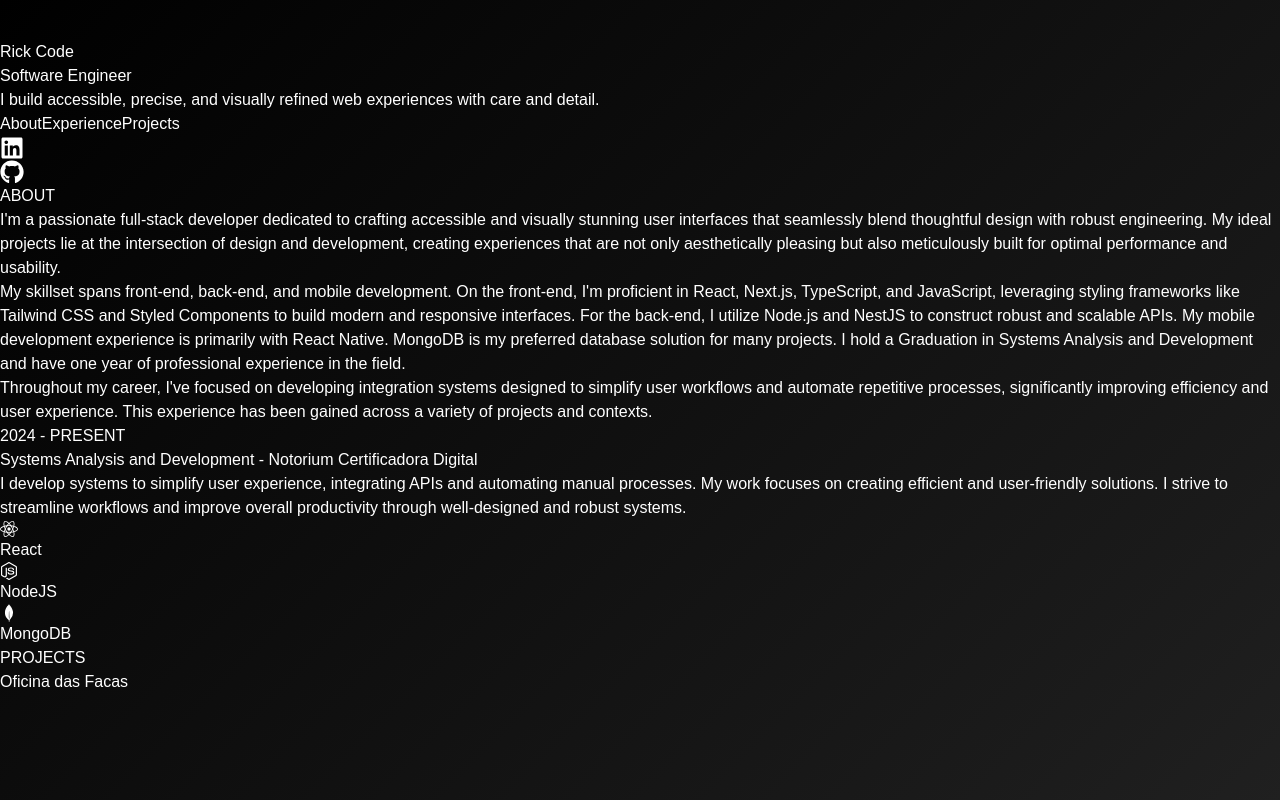
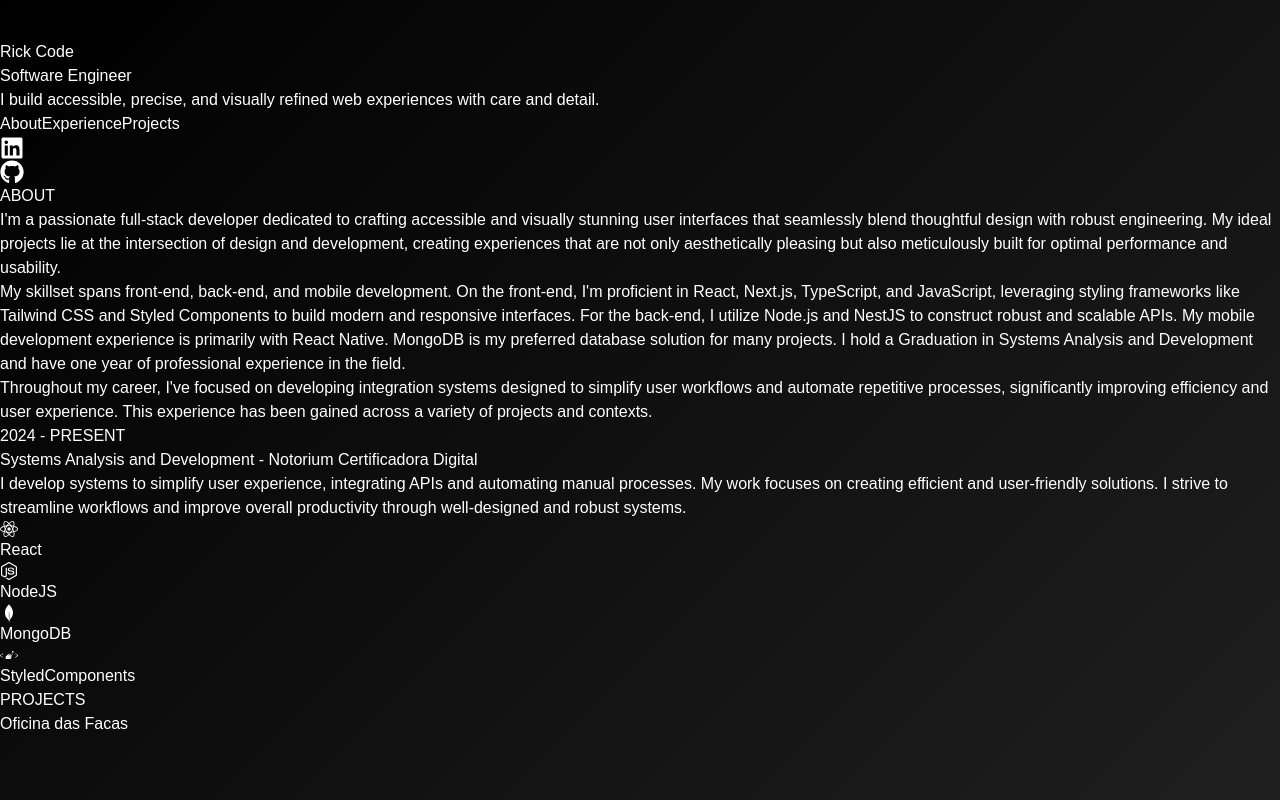
Before and after one commit to ricardofpe/portfolio-rick-coder, a Next.js app in the folder frontend_portfolio/: page / in a window 1280 px wide. Shown: the top 800 px of the page. Built offline with nearby package versions, Linux system fonts and the light colour scheme.

Commit message:
Correct technologies in experience

```diff
--- a/frontend_portfolio/src/app/page.tsx
+++ b/frontend_portfolio/src/app/page.tsx
@@ -29,7 +29,7 @@ export default function Home() {
               title="Systems Analysis and Development - Notorium Certificadora Digital"
               time="2024 - PRESENT"
               text="I develop systems to simplify user experience, integrating APIs and automating manual processes. My work focuses on creating efficient and user-friendly solutions. I strive to streamline workflows and improve overall productivity through well-designed and robust systems."
-              technologies={["React", "NodeJS", "MongoDB"]}
+              technologies={["React", "NodeJS", "MongoDB", "StyledComponents"]}
             />
           </section>
           <section id="projects">
--- a/frontend_portfolio/src/components/Experience.tsx
+++ b/frontend_portfolio/src/components/Experience.tsx
@@ -34,7 +34,7 @@ export const Experience = ({
   const technologyIcons: { [key: string]: React.ReactElement } = {
     React: <SiReact className="mr-2" size={18} />,
     NodeJS: <SiNodedotjs className="mr-2" size={18} />,
-    "Styled Components": <SiStyledcomponents className="mr-2" size={18} />,
+    StyledComponents: <SiStyledcomponents className="mr-2" size={18} />,
     MongoDB: <SiMongodb className="mr-2" size={18} />,
   };
 
```
